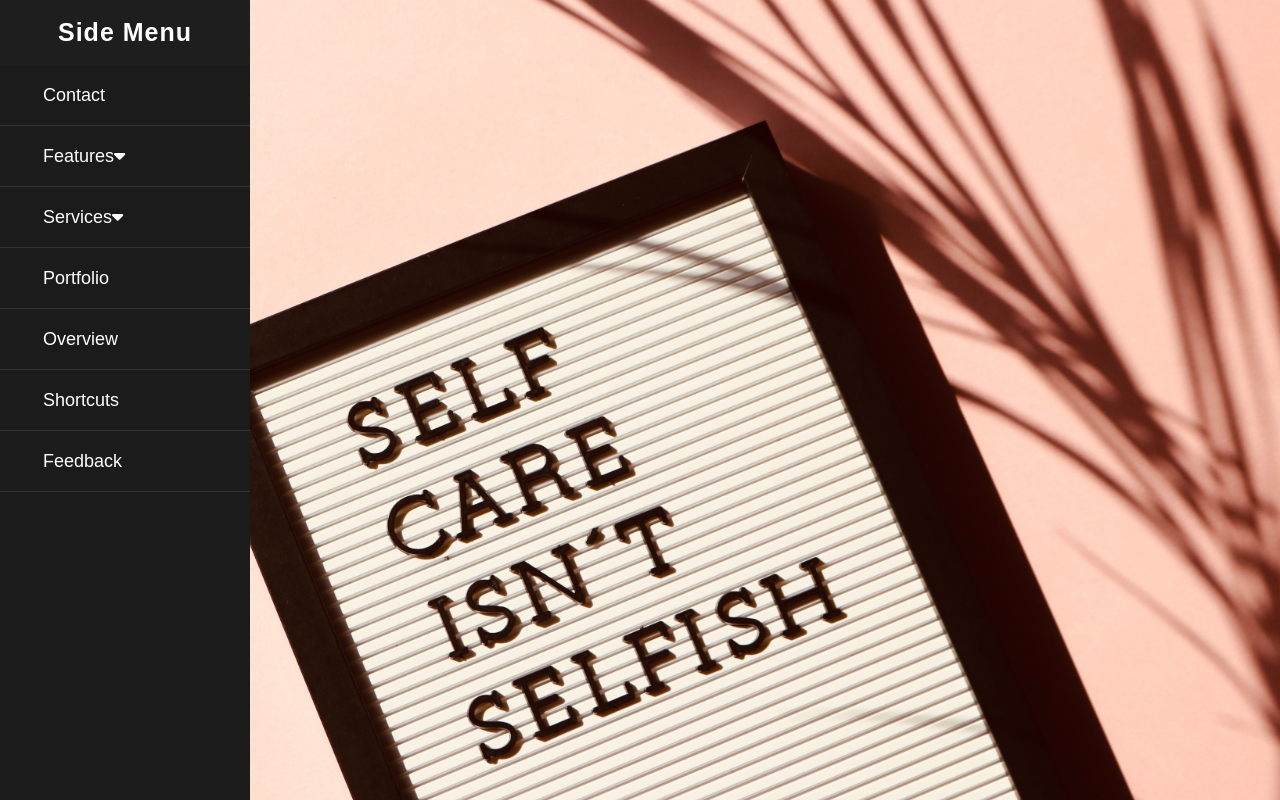
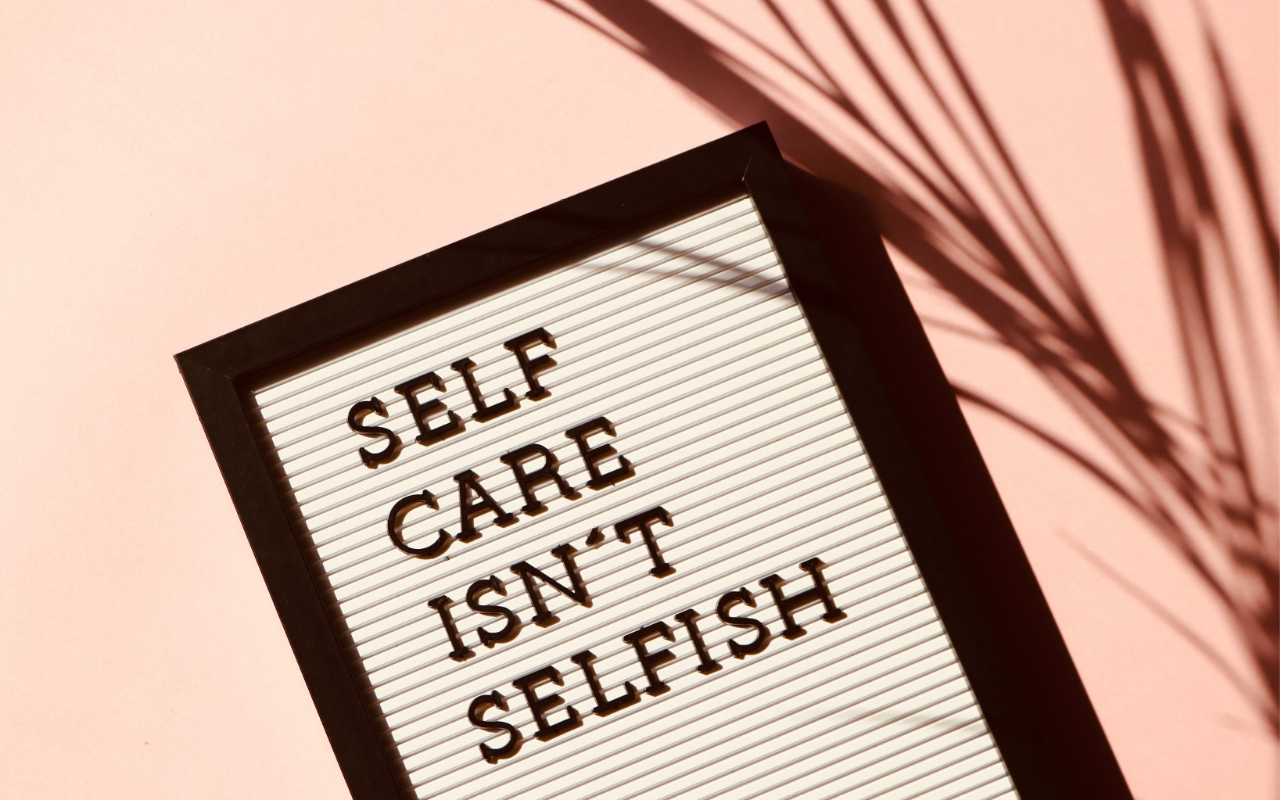
Before and after one commit to michaelshaleen/K-E-Personal, a React (Create React App) app: page /bio in a window 1280 px wide. Built offline with nearby package versions, Linux system fonts and the light colour scheme.

Commit message:
new stuff

```diff
--- a/src/Components/Nav/Nav.jsx
+++ b/src/Components/Nav/Nav.jsx
@@ -34,67 +34,6 @@ function Nav() {
 
   return(
     <>
-    <div className="menu-icon" onClick={handleClick}>
-      <i className={click ? 'fas fa-times' : 'fas fa-bars'}></i>
-    </div>
-        <ul className={click ? 'nav-menu active' : 'nav-menu'}></ul>
-
-
-
-    <nav className="sidebar">
-      <div className="text">Side Menu</div>
-      <div className="menu">
-      <ul>
-        <li>
-          <a href="/contact">Contact</a>
-        </li>
-        <li>
-          <a href="#" className="feat-btn">Features
-            <span className="fas fa-caret-down first"></span>
-          </a>
-          <ul className="feat-show">
-            <li>
-              <a href="#">Pages</a>
-            </li>
-            <li>
-              <a href="#">Elements</a>
-            </li>
-          </ul>
-        </li>
-        <li>
-          <a href="#" className="serv-btn">Services
-          <span className="fas fa-caret-down second"></span>
-          </a>
-          <ul>
-            <li>
-              <a href="#">App Design</a>
-            </li>
-            <li>
-              <a href="#">Web Design</a>
-            </li>
-          </ul>
-        </li>
-            <li>
-              <a href="#">Portfolio</a>
-            </li>
-            <li>
-              <a href="#">Overview</a>
-            </li>
-             <li>
-              <a href="#">Shortcuts</a>
-            </li>
-            <li>
-              <a href="#">Feedback</a>
-            </li>
-      </ul>
-    </div>
-    </nav>
-
-
-
-
-
-
 
 
 
```
